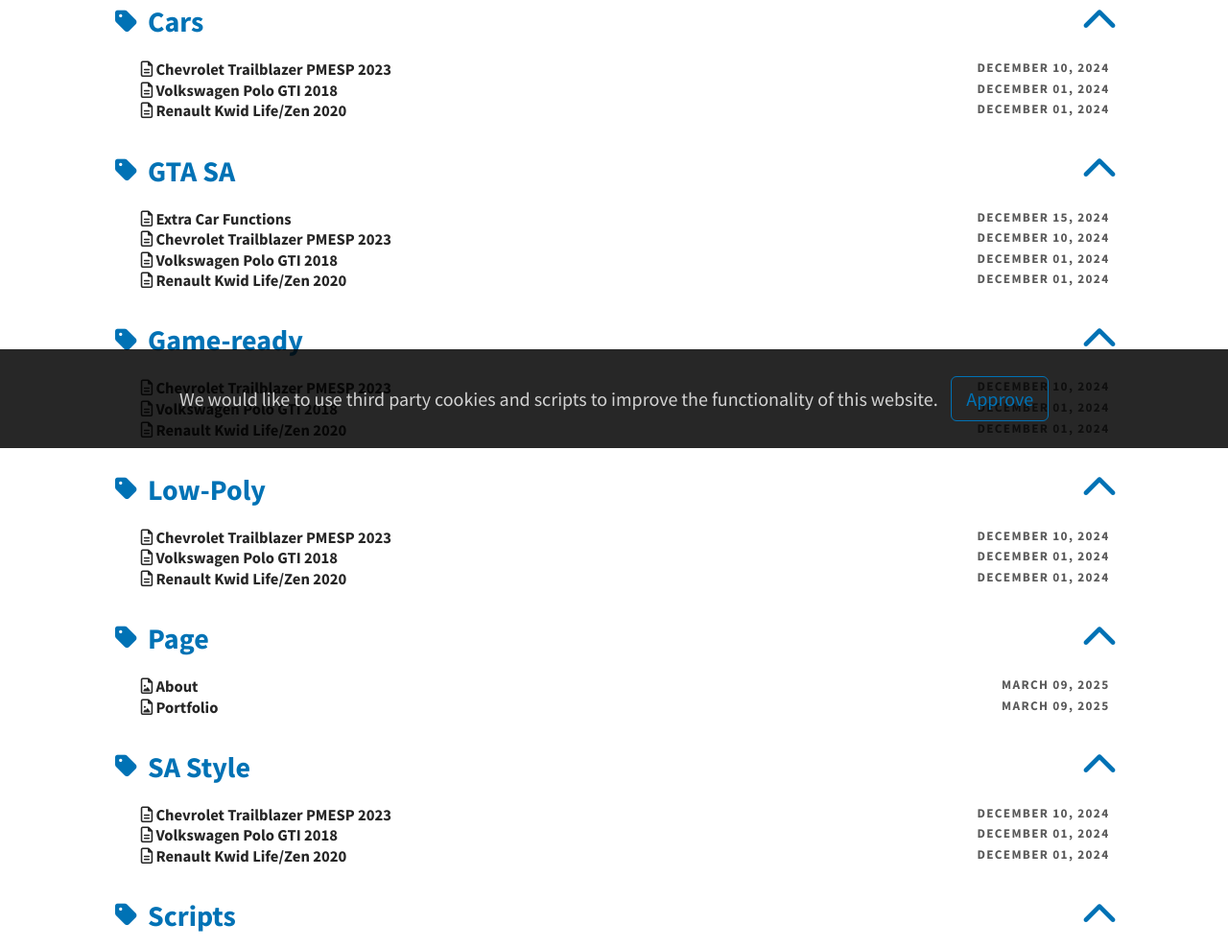
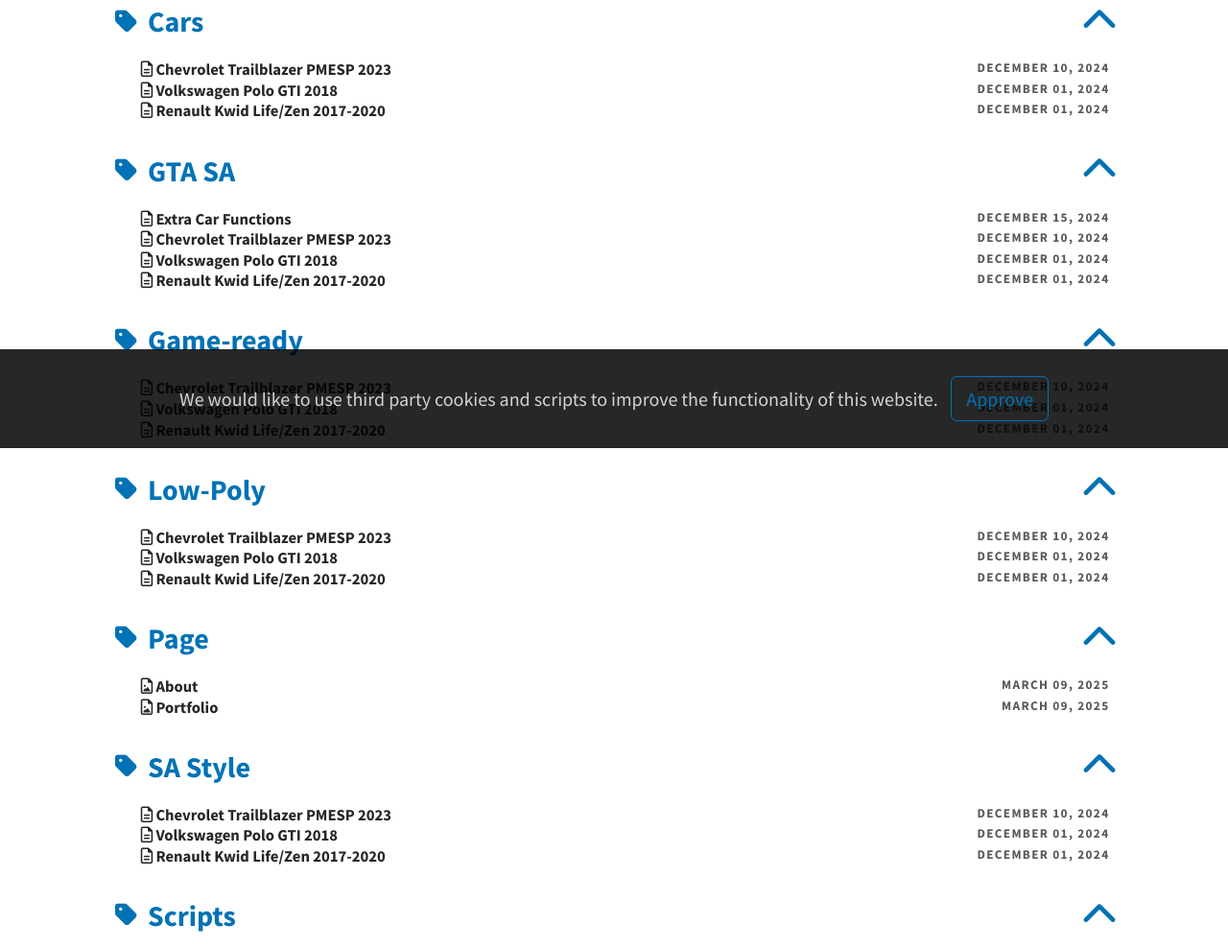
Before and after one commit to j0hnn1e20/j0hnn1e20.github.io, a Jekyll site: the page built from pages/tags.md, in a window 1280 px wide. Shown: the part 433-1421 px from the top of the page at 96% size. Built offline with Jekyll 4.4.1, drawn with Linux system fonts in a browser that asks for light colours; a script that is not in the unit is left out.

Commit message:
Update 2024-12-01-kwid2020-life-zen-sa.md

```diff
--- a/_posts/2024-12-01-kwid2020-life-zen-sa.md
+++ b/_posts/2024-12-01-kwid2020-life-zen-sa.md
@@ -1,6 +1,6 @@
 ---
 layout: post
-title: Renault Kwid Life/Zen 2020
+title: Renault Kwid Life/Zen 2017-2020
 tags: [Cars,Low-Poly,GTA SA, SA Style, Game-ready]
 categories: Vehicles
 author: J0hnn1e20
@@ -9,7 +9,7 @@
 hide_title: false
 ---
 
-# Renalt Kwid Life/Zen 2020
+# Renalt Kwid Life/Zen 2017-2020
 
 ![RenaltKwid](/assets/posts/kwid2020-sa-lp-v1/0.png)
 ![RenaltKwid](/assets/posts/kwid2020-sa-lp-v1/1.png)
```
